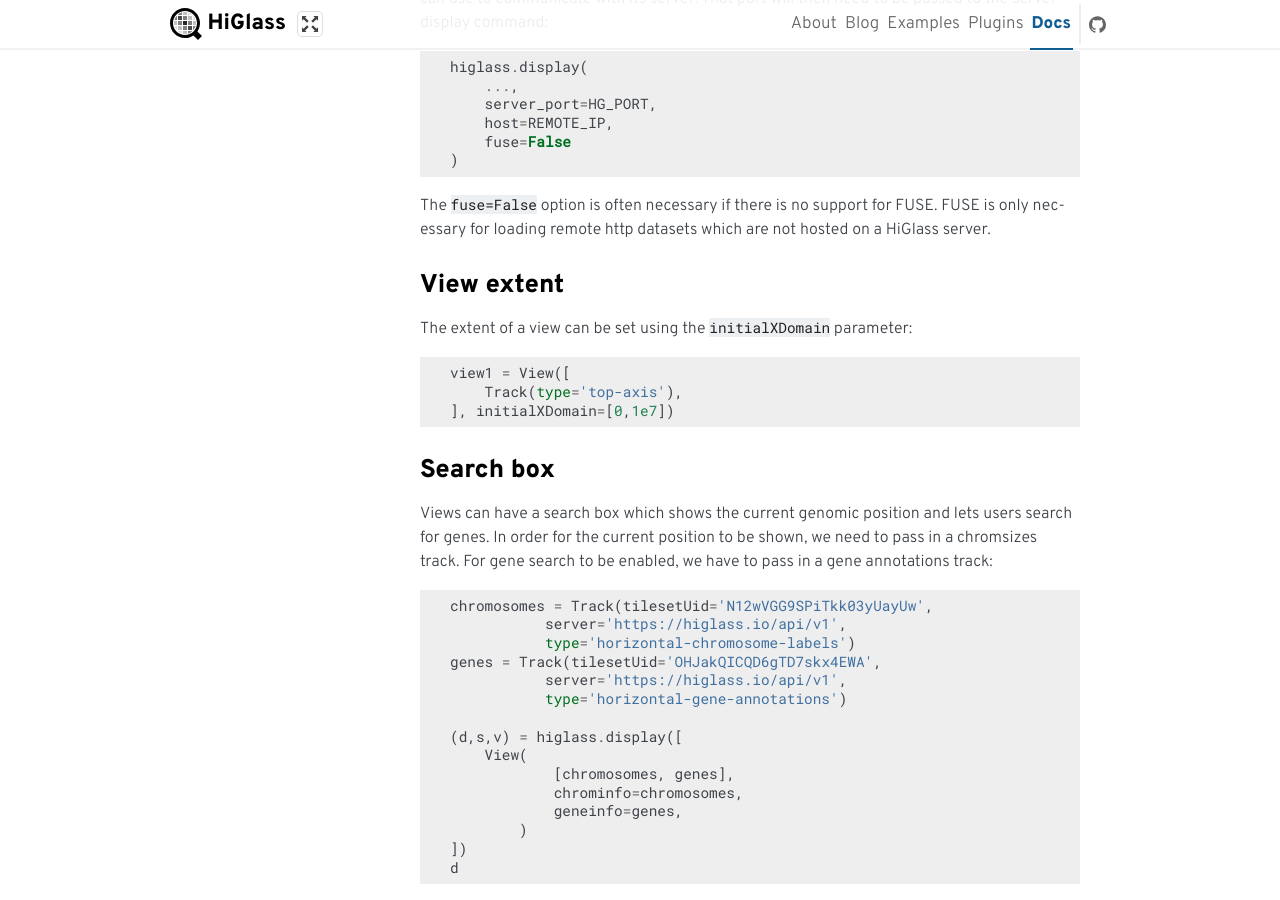
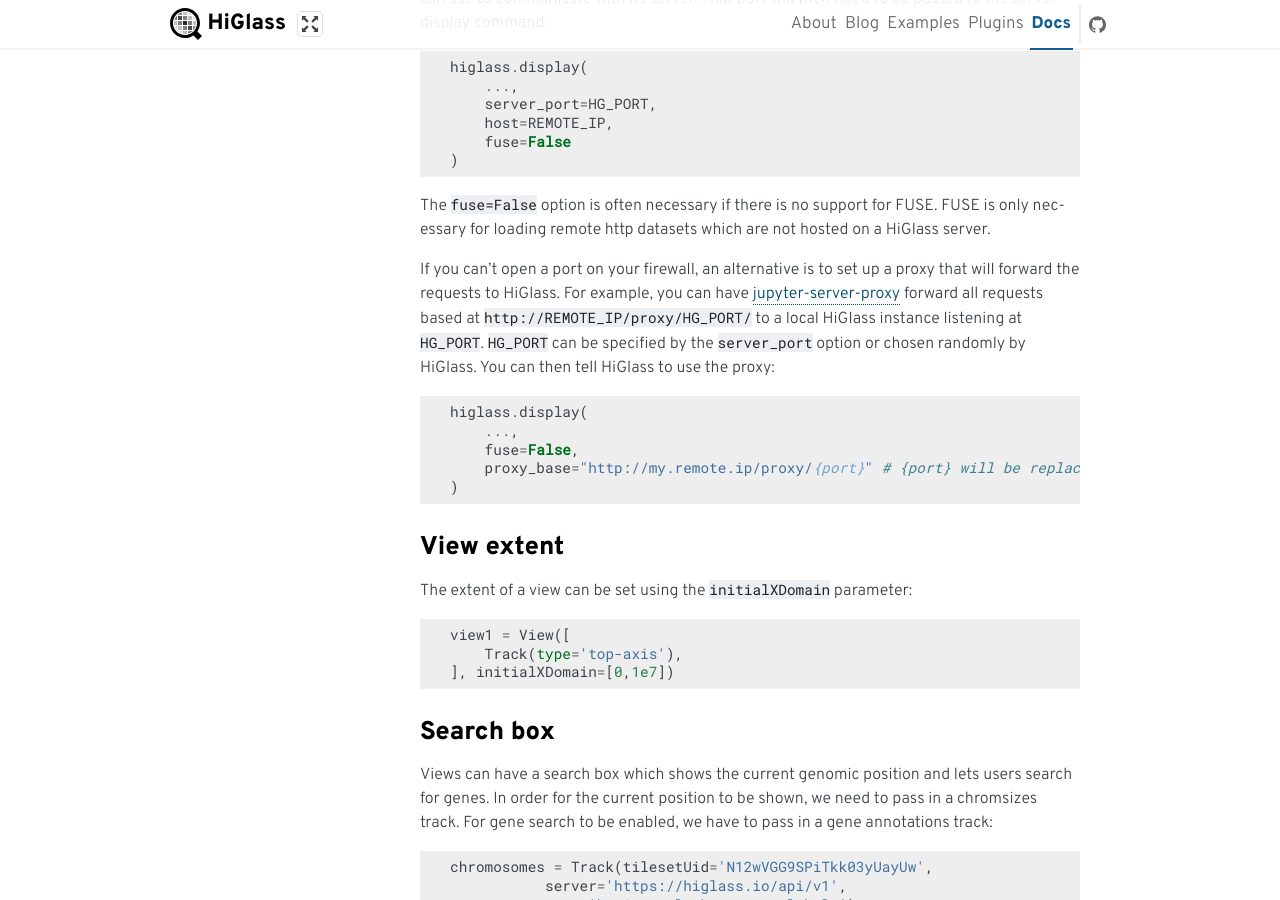
Before and after one commit to higlass/higlass-python, a Sphinx documentation site: the page built from docs/getting_started.rst, in a window 1280 px wide and 900 px high, scrolled down 1125 px. Built offline with Sphinx 7.4.7, drawn with Linux system fonts in a browser that asks for light colours; formulas are drawn with MathJax 3.

Commit message:
Add proxy support
Added support for higlass-python to sit behind a proxy. Useful if you
can't open a port in the firewall of the remote server.

Co-authored-by: Peter Kerpedjiev <pkerpedjiev@gmail.com>

```diff
--- a/docs/getting_started.rst
+++ b/docs/getting_started.rst
@@ -74,6 +74,21 @@ server display command:
 The ``fuse=False`` option is often necessary if there is no support for FUSE.
 FUSE is only necessary for loading remote http datasets which are not hosted
 on a HiGlass server.
+
+If you can't open a port on your firewall, an alternative is to set up a proxy
+that will forward the requests to HiGlass. For example, you can have `jupyter-server-proxy <https://github.com/jupyterhub/jupyter-server-proxy>`_
+forward all requests based at ``http://REMOTE_IP/proxy/HG_PORT/`` to a local HiGlass
+instance listening at ``HG_PORT``. ``HG_PORT`` can be specified by the
+``server_port`` option or chosen randomly by HiGlass. You can then tell HiGlass
+to use the proxy:
+
+.. code-block:: python
+
+    higlass.display(
+        ...,
+        fuse=False,
+        proxy_base="http://my.remote.ip/proxy/{port}" # {port} will be replaced by the local HiGlass port
+    )
 
 View extent
 -----------
```
Also changed, not shown: CHANGELOG.md (+1 -0 lines), 2 other files.
